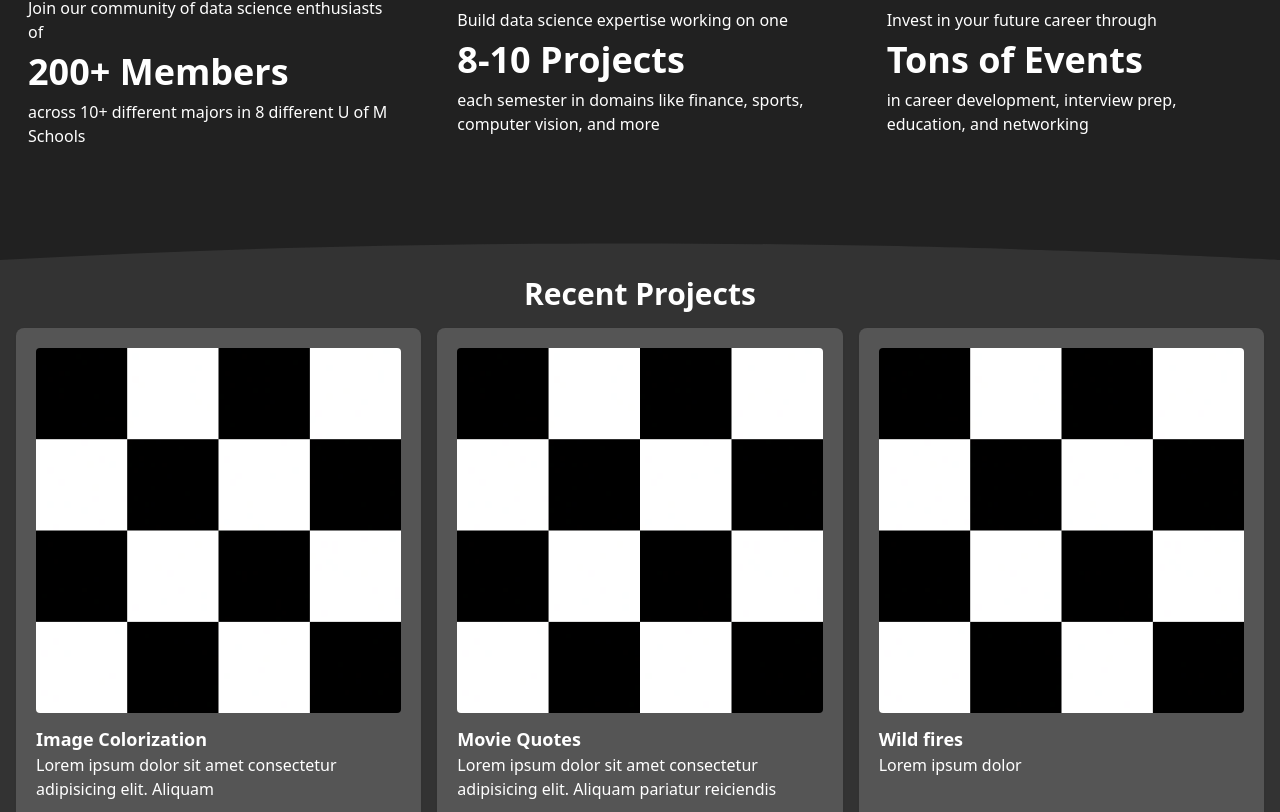
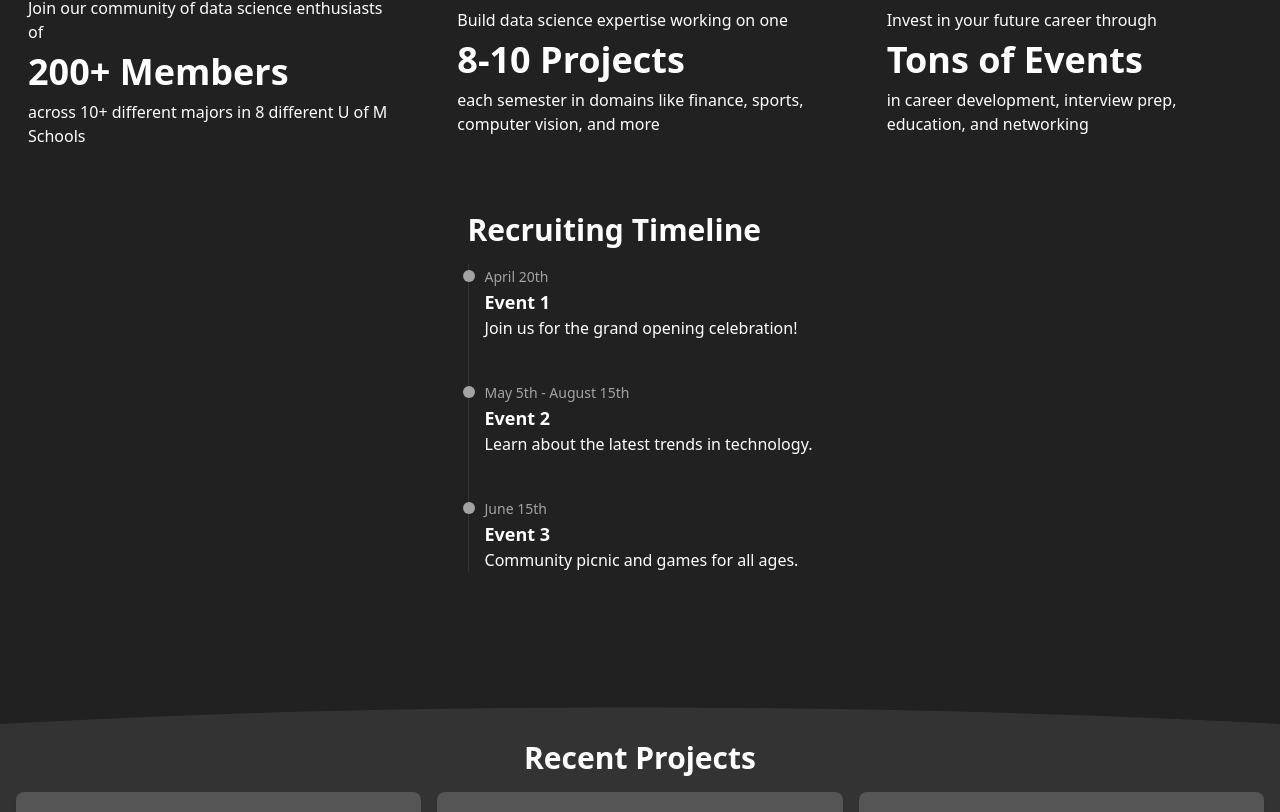
Before and after one commit to MichiganDataScienceTeam/official-website, a Next.js app: page / in a window 1280 px wide. Shown: the part 644-1456 px from the top of the page. Built offline with nearby package versions, Linux system fonts and the light colour scheme.

Commit message:
added timeline

```diff
--- /dev/null
+++ b/components/timeline.jsx
@@ -0,0 +1,20 @@
+
+
+export default function Timeline({ events }) {
+    console.log(events)
+    return (
+        <ol class="relative border-l border-grey-xlight dark:border-grey">
+            {events.map((event, index) => (
+                <li className="mb-10 ml-4" key={index}>
+                    <div className="absolute w-3 h-3 bg-grey-xlight rounded-full mt-1.5 -left-1.5"></div>
+                    <time className="mb-1 text-sm font-normal leading-none text-grey-xlight">{event.time}</time>
+                    <h3 className="text-lg font-semibold text-white">{event.title}</h3>
+                    <p className="mb-4 text-base font-normal text-white">{event.description}</p>
+                </li>
+            ))}
+
+
+
+        </ol>
+    )
+}
--- /dev/null
+++ b/config/timeline.json
@@ -0,0 +1,21 @@
+{
+    "show_on_homepage": true,
+    "title": "Recruiting Timeline",
+    "events": [
+        {
+            "title": "Event 1",
+            "time": "April 20th",
+            "description": "Join us for the grand opening celebration!"
+        },
+        {
+            "title": "Event 2",
+            "time": "May 5th - August 15th",
+            "description": "Learn about the latest trends in technology."
+        },
+        {
+            "title": "Event 3",
+            "time": "June 15th",
+            "description": "Community picnic and games for all ages."
+        }
+    ]
+}
--- a/pages/index.jsx
+++ b/pages/index.jsx
@@ -9,9 +9,11 @@ import fs from "fs";
 import path from "path";
 import Image from "next/image";
 import SponsorSection from "@/components/sponsorSection";
+import Timeline from "@/components/timeline";
+
 import { useRouter } from "next/router";
 import { useState } from "react";
-export default function Home({ sponsors, projects }) {
+export default function Home({ sponsors, projects, timeline }) {
   sponsors[0].tier = "MDST is made possible by our sponsors";
   const router = useRouter();
   const basePath = router.basePath;
@@ -46,6 +48,7 @@ export default function Home({ sponsors, projects }) {
         </div>
       </Hero>
       <div className="container mx-auto px-7">
+
         <div className="grid grid-rows-3 grid-cols-1 md:grid-cols-3 md:grid-rows-1 gap-x-16 gap-y-10">
           <Factbox
             leader="Join our community of data science enthusiasts of"
@@ -65,6 +68,17 @@ export default function Home({ sponsors, projects }) {
           ></Factbox>
         </div>
       </div>
+      {timeline.show_on_homepage &&
+        <div className="container mx-auto px-7 pt-16 flex justify-center">
+          <div>
+            <h2 className="text-3xl font-bold mb-4">
+              {timeline.title}
+            </h2>
+            <Timeline events={timeline.events} />
+          </div>
+
+        </div>}
+
       <Carousel projects={projects} basePath={basePath} />
       <div className="container mx-auto mb-8 px-2">
         <h2 className="text-3xl text-center">
@@ -182,5 +196,9 @@ export async function getStaticProps() {
   const projectFilePath = path.join(process.cwd(), "config", "homepage.json");
   const projectFileContent = fs.readFileSync(projectFilePath, "utf-8");
   const projects = JSON.parse(projectFileContent);
-  return { props: { sponsors, projects } };
+
+  const timelineFilePath = path.join(process.cwd(), "config", "timeline.json");
+  const timelineFileContent = fs.readFileSync(timelineFilePath, "utf-8");
+  const timeline = JSON.parse(timelineFileContent);
+  return { props: { sponsors, projects, timeline } };
 }
--- a/pages/join.jsx
+++ b/pages/join.jsx
@@ -3,11 +3,20 @@ import Hero from "@/components/hero";
 import fs from "fs";
 import path from "path";
 import Markdown from "markdown-to-jsx";
-
-export default function Join({ content }) {
+import Timeline from "@/components/timeline";
+export default function Join({ content, timeline }) {
   return (
     <Layout>
       <Hero title="Join Us Now!" />
+      <div className="container mx-auto px-7 pb-16 flex justify-center">
+        <div>
+          <h2 className="text-3xl font-bold mb-4">
+            {timeline.title}
+          </h2>
+          <Timeline events={timeline.events} />
+        </div>
+
+      </div>
       <div className="container mx-auto px-2">
         <Markdown className="markdown">{content}</Markdown>
       </div>
@@ -18,5 +27,10 @@ export async function getStaticProps() {
   const filePath = path.join(process.cwd(), "config", "join.md");
   const fileContent = fs.readFileSync(filePath, "utf-8");
   const content = fileContent;
-  return { props: { content } };
+
+  const timelineFilePath = path.join(process.cwd(), "config", "timeline.json");
+  const timelineFileContent = fs.readFileSync(timelineFilePath, "utf-8");
+  const timeline = JSON.parse(timelineFileContent);
+
+  return { props: { content, timeline } };
 }
--- a/tailwind.config.js
+++ b/tailwind.config.js
@@ -25,6 +25,7 @@ module.exports = {
       black: colors.black,
       white: colors.white,
       grey: {
+        xlight: "#A3A3A3",
         light: "#555555",
         DEFAULT: "#333333",
         dark: "#212121",
```
